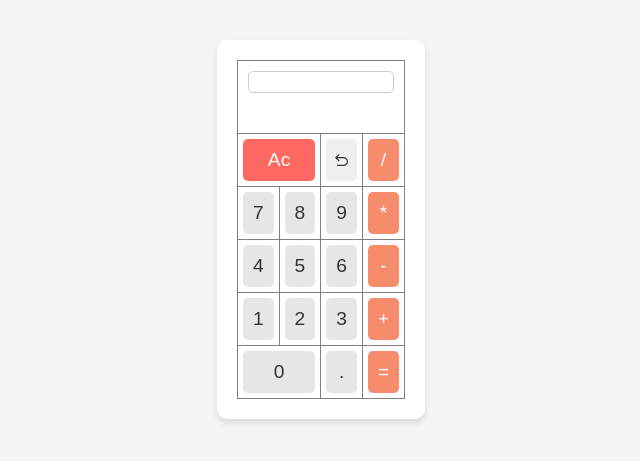
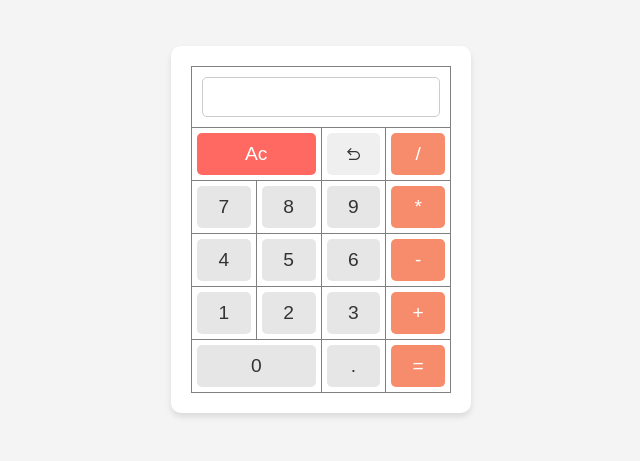
Before and after one commit to KeplerFall/lastWeekKreativstorm, a plain HTML site: page index.html in a window 1280 px wide. Shown: the part 171-632 px from the top of the page, without its empty margins (319-959 px from the left). Drawn offline with Linux system fonts and the light colour scheme.

Commit message:
CSS updates

```diff
--- a/index.html
+++ b/index.html
@@ -11,7 +11,7 @@
         <main>
             <table frame="box" rules="all" id="calcu" cellpadding="10" >
                 <tr>
-                    <th colspan="4" >
+                    <th class="display-th" colspan="4" >
                         <div class="display">
                             <div id="results"></div>
                             <div class="prevNum"></div>
--- a/style.css
+++ b/style.css
@@ -1,6 +1,9 @@
 @font-face {
 	font-family: calculator;
 	src: url(./src/fonts/Calculator.ttf);
+}
+* {
+    box-sizing: border-box;
 }
 
 body {
@@ -16,6 +19,7 @@ body {
 }
 
 main {
+    width: 300px;
 	background-color: #fff;
 	border-radius: 10px;
 	box-shadow: 0 4px 6px rgba(0, 0, 0, 0.1);
@@ -25,14 +29,14 @@ main {
 .display {
 	box-sizing: border-box;
 	width: 100%;
-	padding: 10px 20px;
+    height: 40px;
 	font-size: 1.6em;
 	text-align: right;
 	border: 1px solid #ccc;
 	border-radius: 5px;
-	margin-bottom: 20px;
 	font-family: calculator;
 	font-weight: bold;
+    padding: 5px;
 }
 
 input[type='button'] {
@@ -89,6 +93,9 @@ td {
 
 th {
 	padding-bottom: 20px;
+}
+th.display-th {
+    padding: 10px;
 }
 
 /*----- MEDIA QUERIES FOR ACCESSIBILITY -----*/
@@ -177,5 +184,16 @@ th {
 		table {
 			background: #000;
 		}
+        .display {
+            background: #fff;
+            color: #000;
+        }
 	}
 }
+
+@media only screen and(max-width: 300px) {
+    main {
+        width: 100%;
+        min-width: auto;
+    }
+}
```
